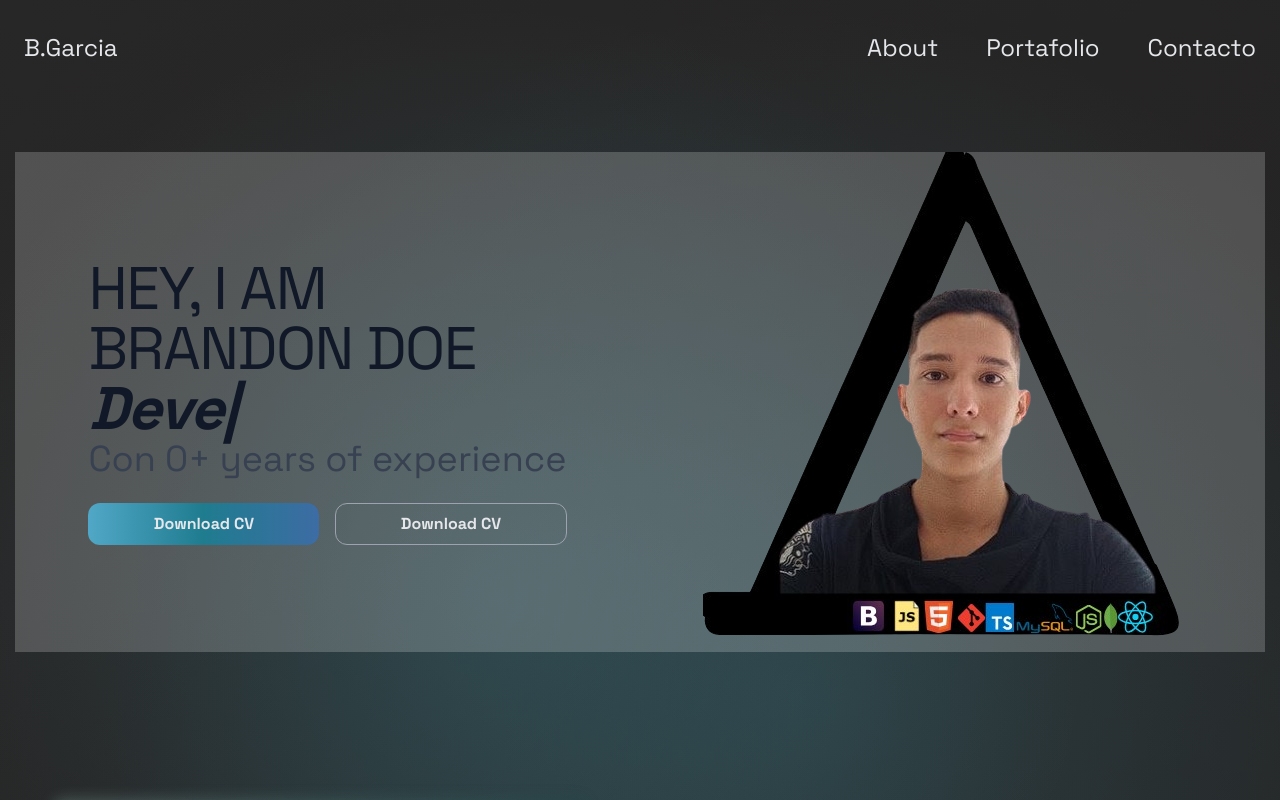
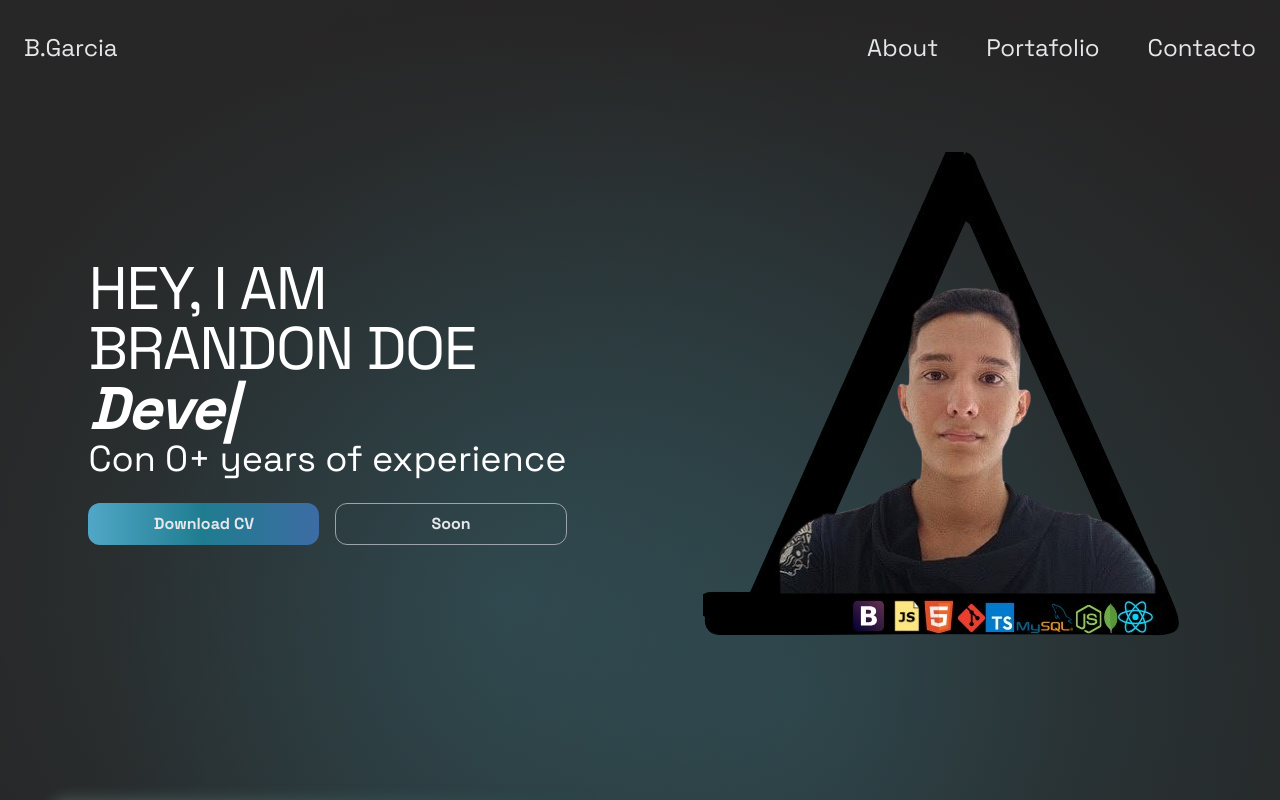
Before and after one commit to BrandonGS22b/Repositorio_Brandon, a React (Vite) app: page / in a window 1280 px wide. Shown: the top 800 px of the page. Built offline with nearby package versions, Linux system fonts and the light colour scheme.

Commit message:
se pone fonto transparente cambio de color de letras de gray  a white
 se ajustan botones con sus href y src para redireccionamiento o descarga

```diff
--- a/src/componentes/Contact.jsx
+++ b/src/componentes/Contact.jsx
@@ -6,8 +6,8 @@ const Contact = () => {
     <div className='px-6 max-w-[1000px] mx-auto glass grid md:grid-cols-2 place-items-center' id='contact'>
       <ul className='my-auto pr-6'>
       <li className='flex'>
-        <a href="https://www.facebook.com" target="_blank" rel="noopener noreferrer">
-          <AiFillFacebook className='w-[70px] h-auto text-gray-300'/>
+        <a href="https://www.linkedin.com/in/brandon-garcía-suarez-9064ab183/" target="_blank" rel="noopener noreferrer">
+          <AiFillLinkedin className='w-[70px] h-auto text-gray-300'/>
          </a>
            <div className='m-5'>
               <h3 className='text-lg font-bold text-gray-200'>Working Hours</h3>
@@ -18,7 +18,7 @@ const Contact = () => {
 
 
         <li className='flex'>
-        <a href="https://www.facebook.com" target="_blank" rel="noopener noreferrer">
+        <a href="https://www.instagram.com/brandohfx/" target="_blank" rel="noopener noreferrer">
           <AiFillInstagram className='w-[70px] h-auto text-gray-300'/>
           </a>
           <div className='m-5'>
@@ -30,7 +30,7 @@ const Contact = () => {
 
 
         <li className='flex'>
-        <a href="https://www.facebook.com" target="_blank" rel="noopener noreferrer">
+        <a href="https://www.facebook.com/brandonsuarez.garxia/" target="_blank" rel="noopener noreferrer">
           <AiFillFacebook className='w-[70px] h-auto text-gray-300'/>
           </a>
           <div className='m-5'>
--- a/src/componentes/Hero.jsx
+++ b/src/componentes/Hero.jsx
@@ -4,11 +4,11 @@ import { TypeAnimation } from 'react-type-animation';
 import ShinyEffect from './ShinyEffect';
 const Hero = () => {
   return (
-    <div className='grid md:grid-cols-2 place-items-center max-w-[1250px] mx-auto bg-white  bg-opacity-20 mb-8 md:mb-32 mt-14'>
+    <div className='grid md:grid-cols-2 place-items-center max-w-[1250px] mx-auto bg-white  bg-opacity-0 mb-8 md:mb-32 mt-14'>
       <div className='max-w-[800px]'>
-        <p className='text-gray-900 md:text-6xl text-3xl tracking-tight'>
+        <p className='text-white md:text-6xl text-3xl tracking-tight'>
           HEY, I AM <br/>
-          <span className='text-gray-900'>BRANDON DOE</span> <br/>
+          <span className='text-white'>BRANDON DOE</span> <br/>
           <TypeAnimation
             sequence={[
               "Developer",
@@ -23,21 +23,20 @@ const Hero = () => {
             className='font-bold italic'
           />
         </p>
-        <h2 className='text-gray-700'>Con 0+ years of experience</h2>
+        <h2 className='text-white'>Con 0+ years of experience</h2>
 
         <div className='flex flex-row gap-4 mb-4 md:mb-0'>
-          <button className='transform transition-transform hover:scale-105 hover:shadow-lg
-            z-10 cursor-pointer font-bold text-gray-200 w-1/2 mt-6 p-2
-            bg-gradient-to-r from-[#50a7c7] via-[#1f7c8f] to-[#3d6ca4] rounded-xl'>
-            Download CV
-          </button>
+   <a href='https://drive.google.com/uc?export=download&id=1qfUty0Yhv3166pwRoYFoG9Thrsf7ouhl'
+      className='flex items-center justify-center transform transition-transform hover:scale-105 hover:shadow-lg z-10 cursor-pointer font-bold text-gray-200 w-1/2 mt-6 p-2 bg-gradient-to-r from-[#50a7c7] via-[#1f7c8f] to-[#3d6ca4] rounded-xl'>
+      Download CV
+    </a>
 
-          <button className='transform transition-transform hover:scale-105 hover:shadow-lg
-            z-10 cursor-pointer font-bold text-gray-200 w-1/2 mt-6 p-2 border
-            border-gray-400 rounded-xl'>
-            Download CV
-          </button>
-        </div>
+   <button className='transform transition-transform hover:scale-105 hover:shadow-lg z-10 cursor-pointer font-bold text-gray-200 w-1/2 mt-6 p-2 border border-gray-400 rounded-xl'>
+    Soon
+    </button>
+    </div>
+
+
       </div>
             <div className='absolute inset-0 overflow-hidden md:overflow-visible'>
               <div className='hidden md:block'>
```
Also changed, not shown: 5 other files (tests, documents, lock files or other folders).
